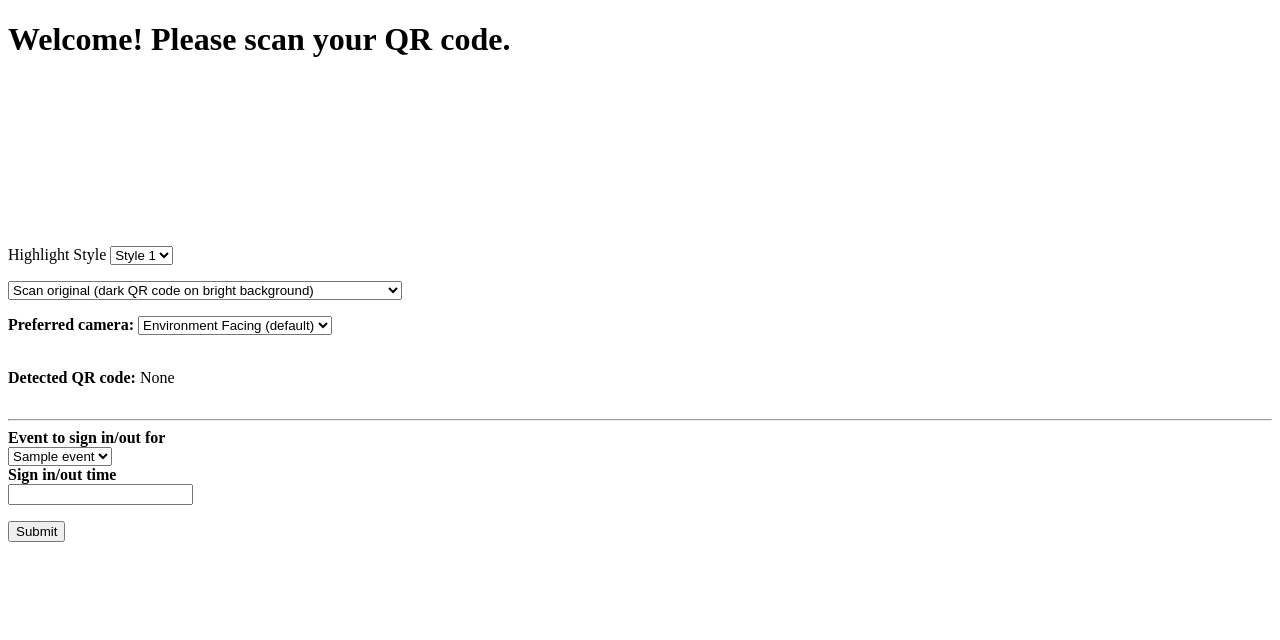
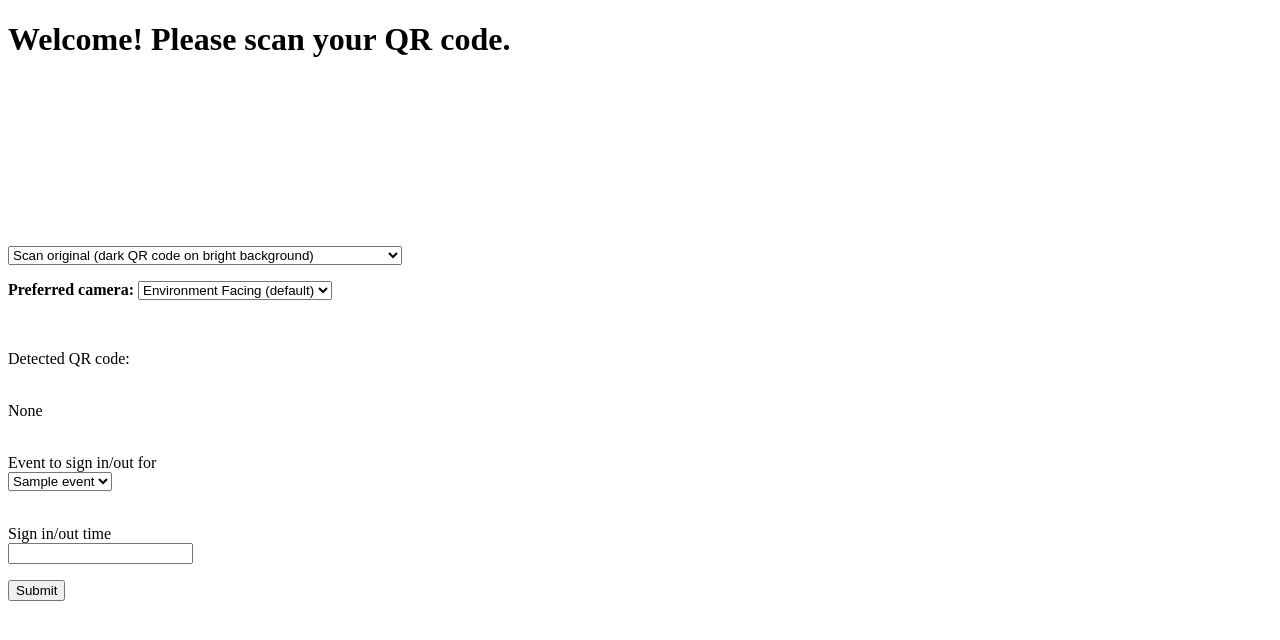
Before and after one commit to ironkun2k4/clock, a Flask app: template volunteer_hours/templates/index.html in a window 1280 px wide. Shown: the top 640 px of the page. Run offline with Flask 2, Linux system fonts and the light colour scheme; the template is opened without the code that fills it: most values are stand-ins (such as "Sample title", 1, 10 or a date in 2020); parts of the project's set-up code (start-up, migrations or seed data) failed here and were passed over; some libraries are stand-ins or nearby versions.

Commit message:
Remove highlight style picker

```diff
--- a/volunteer_hours/templates/index.html
+++ b/volunteer_hours/templates/index.html
@@ -8,15 +8,6 @@
         <h1>Welcome! Please scan your QR code.</h1>
         <div id="video-container">
             <video id="qr-video"></video>
-        </div>
-        <div>
-            <label>
-                Highlight Style
-                <select id="scan-region-highlight-style-select">
-                    <option value="style-1">Style 1</option>
-                    <option value="style-2">Style 2</option>
-                </select>
-            </label>
         </div>
         <div>
             <select id="inversion-mode-select">
@@ -34,22 +25,29 @@
             </select>
         </div>
         <br>
-        <b>Detected QR code: </b>
+        <form>
+            <div>
+                <p>Detected QR code: </p>
+                <br>
                 <span id="cam-qr-result">None</span>
-        <hr>
+            </div>
+            <br>
             <div>
-            <b>Event to sign in/out for</b>
+                <label for="event">Event to sign in/out for</label>
                 <br>
-            <select name="Event" method="GET" action="/">
+                <select id="event" name="event" method="GET" action="/">
                     {% for event in events %}
                         <option value="{{event}}">{{event}}</option>
                     {% endfor %}
                 </select>
+            </div>
             <br>
-            <b>Sign in/out time</b>
+            <div>
+                <label for="appt">Sign in/out time</label>
                 <br>
                 <input type=="time" id="appt" name="appt" min="9:00" max="18:00" required>
             </div>
+        </form>
         <input type="submit" value="Submit">
         <script src="{{url_for('static', filename='js/qr-scanner/qr-scanner.umd.min.js')}}"></script>
         <script>
@@ -78,12 +76,6 @@
             });
 
             scanner.start().then(() => {
-                // List cameras after the scanner started to avoid listCamera's stream
-                // and the scanner's stream being requested at the same time which can
-                // result in listCamera's unconstrained stream also being offered to
-                // the scanner. Note that we can also start the scanner after
-                // listCameras, we just have it this way around in the demo to start
-                // the scanner earlier.
                 QrScanner.listCameras(true).then(cameras => cameras.forEach(camera => {
                     const option = document.createElement('option');
                     option.value = camera.id;
@@ -94,11 +86,6 @@
 
             // for debugging
             window.scanner = scanner;
-
-            document.getElementById('scan-region-highlight-style-select').addEventListener('change', (e) => {
-                videoContainer.className = e.target.value;
-                scanner._updateOverlay(); // reposition the highlight because style 2 sets position: relative
-            });
 
             document.getElementById('inversion-mode-select').addEventListener('change', event => {
                 scanner.setInversionMode(event.target.value);
@@ -115,10 +102,6 @@
             #video-container {
             line-height: 0;
             }
-            #video-container.style-2 .scan-region-highlight-svg,
-            #video-container.style-2 .code-outline-highlight {
-            stroke: #64a2f3 !important;
-            }
             hr {
             margin-top: 32px;
             }
```
Lines whose indentation alone changed are shown as unchanged.
